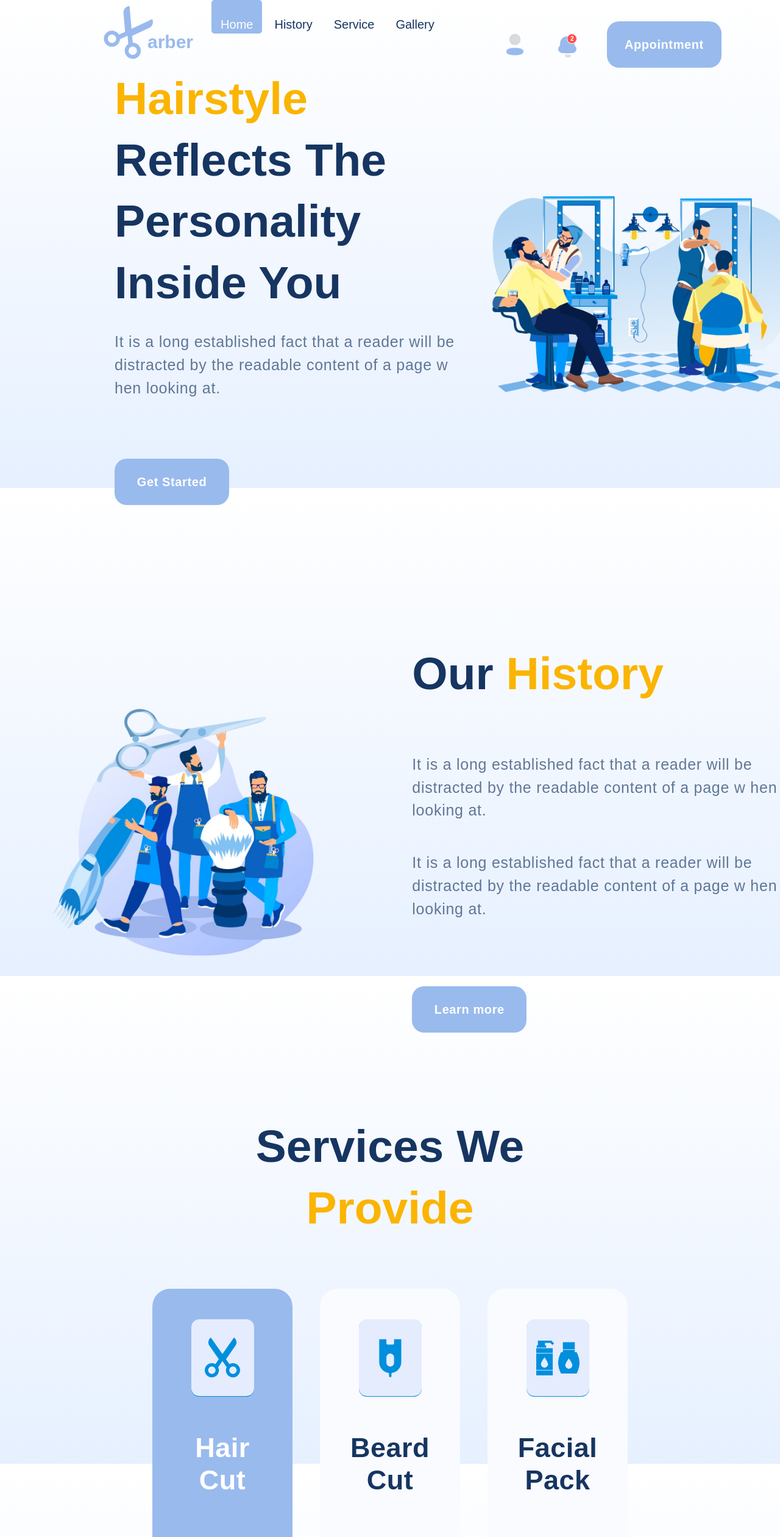
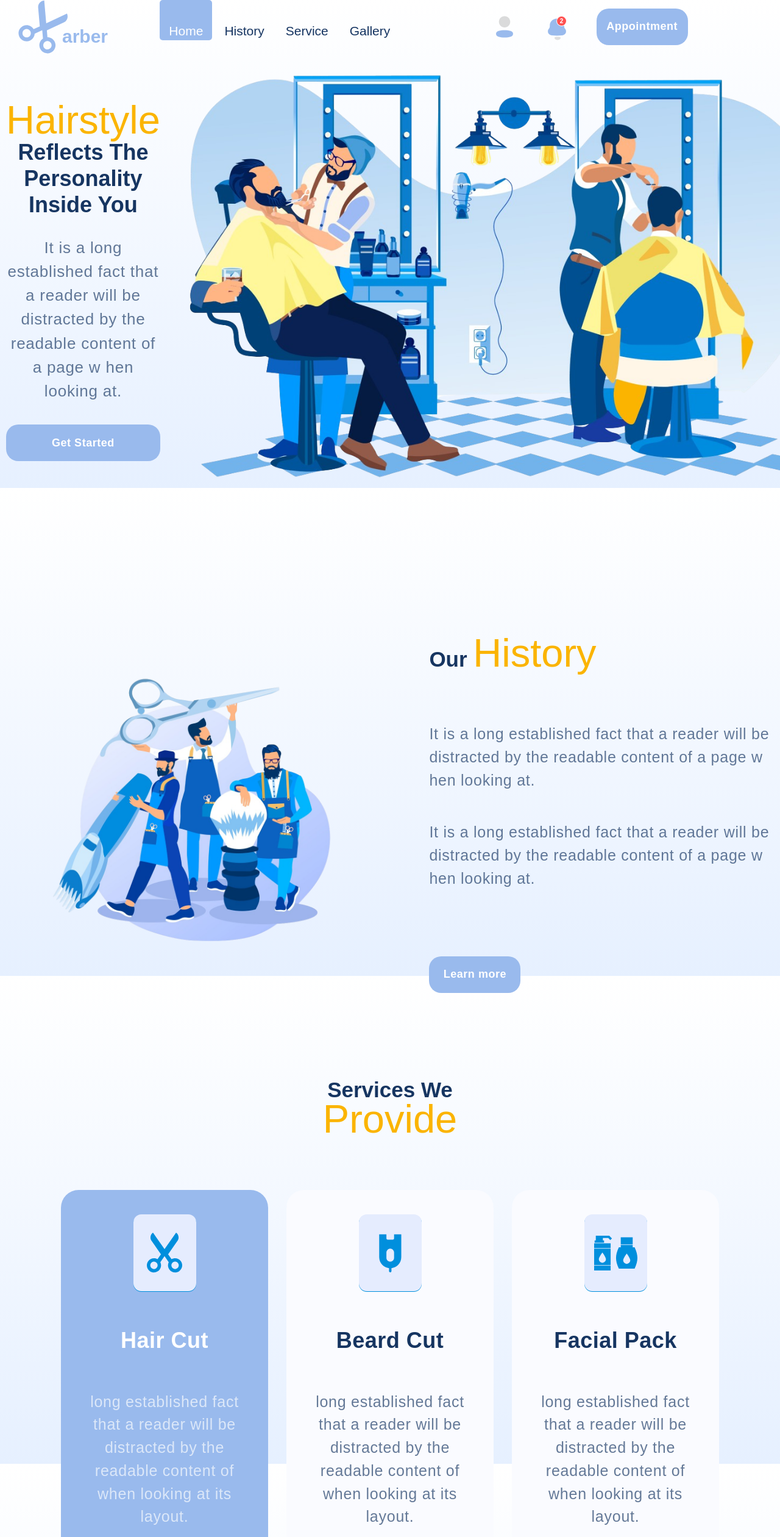
Before and after one commit to nonepuc/Barber-HairStyle, a Vue app: page /#/ in a window 1280 px wide. Shown: the top 2520 px of the page at 61% size. Built offline with nearby package versions, Linux system fonts and the light colour scheme.

Commit message:
optimization for mackbooks

```diff
--- a/src/assets/styles/global.css
+++ b/src/assets/styles/global.css
@@ -150,6 +150,56 @@ p {
   color: #fbb400;
 }
 
+@media (max-width: 1820px) {
+  .logo-panel {
+    margin-inline-start: 100px;
+  }
+
+  .heading {
+    font-size: 55px;
+  }
+
+  .button-btn {
+    width: 150px;
+    /* Уменьшаем ширину кнопок */
+    height: 60px;
+    font-size: 18px;
+  }
+
+    .highlight {
+    font-weight: 500;
+    font-size: 65px;
+    line-height: 74%;
+    color: #fbb400;
+  }
+}
+
+
+@media (max-width: 1480px) {
+  .logo-panel {
+    margin-block-start: 0px;
+    margin-inline-start: 30px;
+  }
+
+  .heading {
+    font-size: 35px;
+  }
+
+  .button-btn {
+    width: 150px;
+    /* Уменьшаем ширину кнопок */
+    height: 60px;
+    font-size: 18px;
+  }
+
+    .highlight {
+    font-weight: 500;
+    font-size: 65px;
+    line-height: 74%;
+    color: #fbb400;
+  }
+}
+
 
 @media (max-width: 1024px) {
   .logo-panel {
--- a/src/components/GallerySection.vue
+++ b/src/components/GallerySection.vue
@@ -83,6 +83,23 @@ export default {
     display: block;
 }
 
+
+@media (max-width: 1480px) {
+    .gallery-section {
+        margin: 150px 20px 20px 20px;
+    }
+
+    .gallery-title {
+        font-size: 55px;
+    }
+
+    .image-container {
+        grid-template-columns: repeat(2, 1fr);
+        gap: 25px;
+        margin-block-start: 40px;
+    }
+}
+
 @media (max-width: 768px) {
     .gallery-section {
         margin: 70px 20px 20px 20px;
--- a/src/components/Header.vue
+++ b/src/components/Header.vue
@@ -312,11 +312,12 @@ const { isMenuOpen, showScrollTop, toggleMenu, scrollToSection, scrollToTop } =
   }
 
   .nav-menu li a {
-    font-size: 20px;
-    padding: 30px 15px 5px;
+    font-size: 21px;
+    padding: 40px 15px 5px;
   }
 
   .header-button {
+    margin-block-start: 0px;
     gap: 50px;
   }
 }
--- a/src/components/MainSection.vue
+++ b/src/components/MainSection.vue
@@ -53,6 +53,36 @@ export default {
   margin-block-start: 97px;
 }
 
+
+@media(max-width: 1480px) {
+  .main-btn {
+    width: 100%;
+    margin-block-start: 35px;
+  }
+
+  .main-section {
+    grid-template-columns: 1fr;
+    margin-left: 0;
+    padding-left: 10px;
+  }
+
+  .main-image-photo {
+    margin-block-start: 10px;
+  }
+
+  .main-text-info {
+    font-size: 26px;
+    text-align: center;
+  }
+
+  .heading {
+    font-size: 36px;
+    line-height: 120%;
+    text-align: center;
+    margin-block-start: 20px;
+  }
+}
+
 @media (max-width: 768px) {
   .main-section {
     grid-auto-flow: row;
--- a/src/components/ServiceSection.vue
+++ b/src/components/ServiceSection.vue
@@ -170,6 +170,24 @@ export default {
 }
 
 
+@media (max-width: 1480px) {
+  .service-cards {
+    margin-inline-start: 100px;
+    margin-inline-end: 100px;
+    gap: 30px;
+  }
+
+  .card {
+    padding: 40px 30px 60px 30px;
+  }
+
+  .card-title {
+    font-size: 36px;
+    line-height: 120%;
+  }
+}
+
+
 @media (max-width: 1024px) {
   .service-cards {
     flex-direction: column;
--- a/src/router/index.ts
+++ b/src/router/index.ts
@@ -10,6 +10,6 @@ const routes = [
 ];
 
 export const router = createRouter({
-  history: createWebHashHistory(),
+  history: createWebHashHistory(), //createWebHistory()для работы с HTML5 History API
   routes,
 });
```
